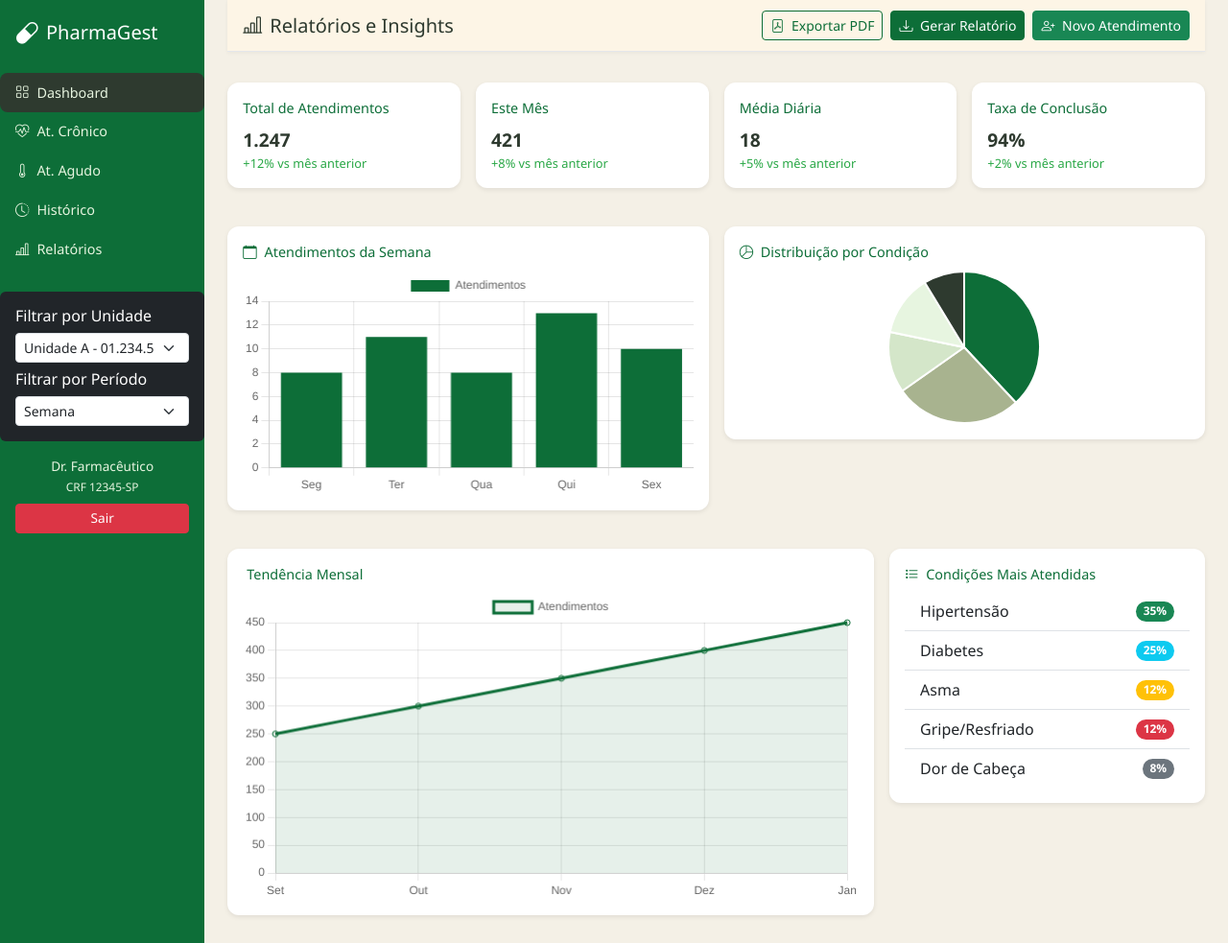
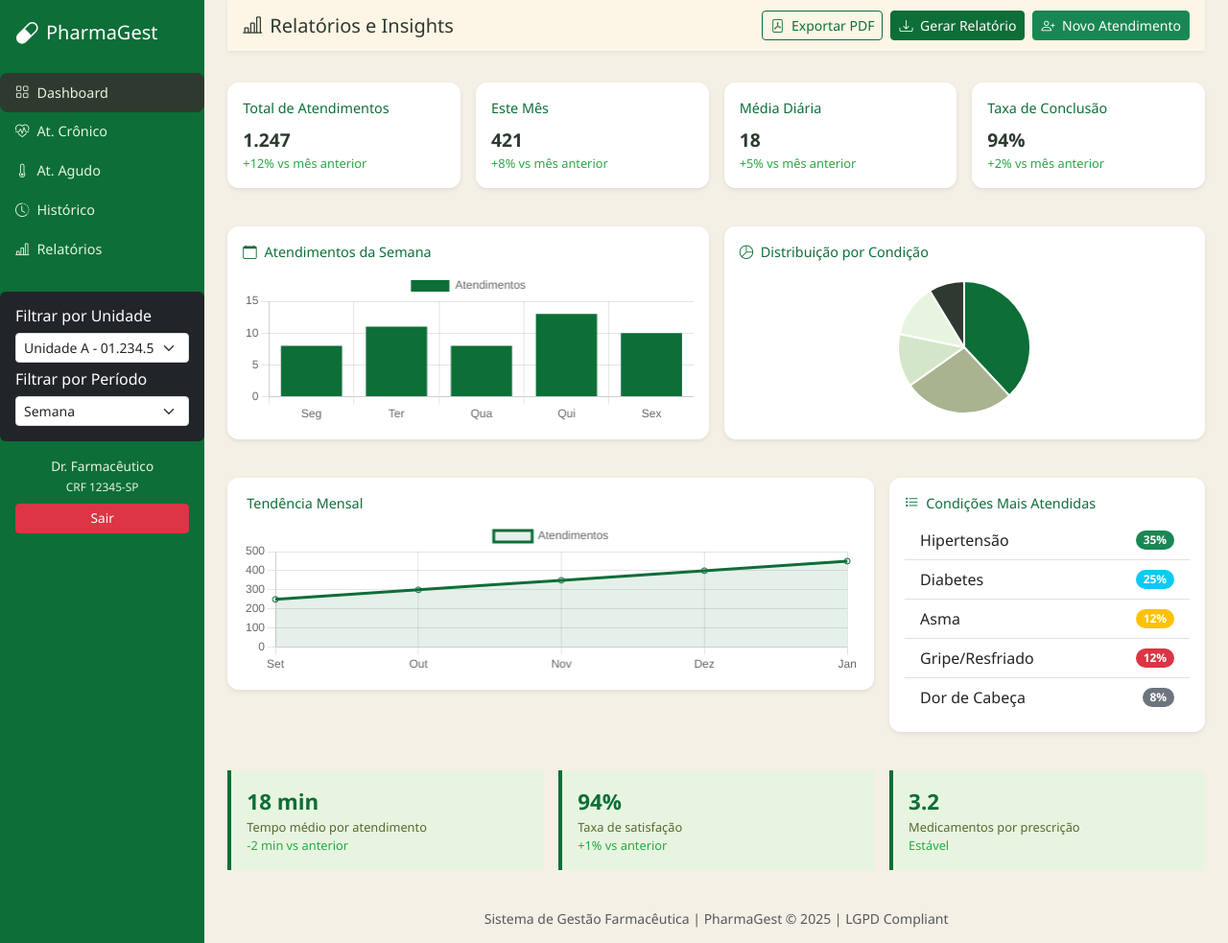
Before and after one commit to sd-plataforma-de-gestao/gestao-servicos-repo, a PHP site: page /indexbotstrap.html in a window 1280 px wide. Shown: the top 983 px of the page at 96% size. Run offline with PHP 8.4, Linux system fonts and the light colour scheme.

Commit message:
Ajustes no index

```diff
--- a/relatorio/css/index.css
+++ b/relatorio/css/index.css
@@ -87,14 +87,34 @@
 }
 
 .chart-container {
+  width: 100%;
   height: 100%;
-  width: 100%;
   border-radius: 0.5rem;
   overflow: hidden;
 }
 
+/* Wrapper para gráfico de barras */
+.chart-wrapper-bar {
+  width: 100%;
+  height: 160px;
+  margin: 0 auto;
+  position: relative;
+}
+
+/* Wrapper para gráfico de pizza */
 .chart-wrapper-pie {
-  width: 160px;
+  width: 140px;
+  height: 160px; /* Igual ao bar chart */
+  margin: 0 auto;
+  position: relative;
+  display: flex;
+  align-items: center;
+  justify-content: center;
+}
+
+/* Wrapper para gráfico de linha */
+.chart-wrapper-line {
+  width: 100%;
   height: 160px;
   margin: 0 auto;
   position: relative;
--- a/relatorio/indexbotstrap.html
+++ b/relatorio/indexbotstrap.html
@@ -114,7 +114,9 @@
             <div class="card">
               <div class="card-body">
                 <div class="card-title"><i class="bi bi-calendar me-1"></i> Atendimentos da Semana</div>
-                <canvas id="chartSemana" class="chart-container"></canvas>
+                <div class="chart-wrapper-bar">
+                  <canvas id="chartSemana" class="chart-container"></canvas>
+                </div>
               </div>
             </div>
           </div>
@@ -135,7 +137,9 @@
             <div class="card">
               <div class="card-body">
                 <div class="card-title"><i class="bi bi-trend-up me-1"></i> Tendência Mensal</div>
-                <canvas id="chartTendencia" class="chart-container"></canvas>
+                <div class="chart-wrapper-line">
+                  <canvas id="chartTendencia" class="chart-container"></canvas>
+                </div>
               </div>
             </div>
           </div>
--- a/relatorio/js/index.js
+++ b/relatorio/js/index.js
@@ -10,6 +10,8 @@
     }]
   },
   options: {
+    responsive: true,
+    maintainAspectRatio: false,
     scales: {
       y: { beginAtZero: true }
     }
@@ -50,6 +52,8 @@
     }]
   },
   options: {
+    responsive: true,
+    maintainAspectRatio: false,
     scales: {
       y: { beginAtZero: true }
     }
```
